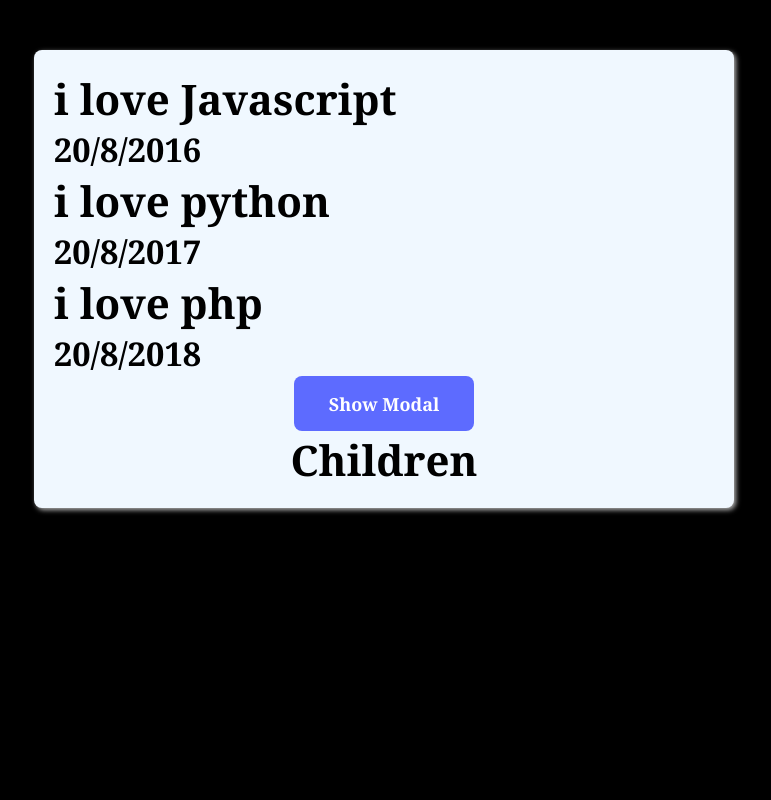
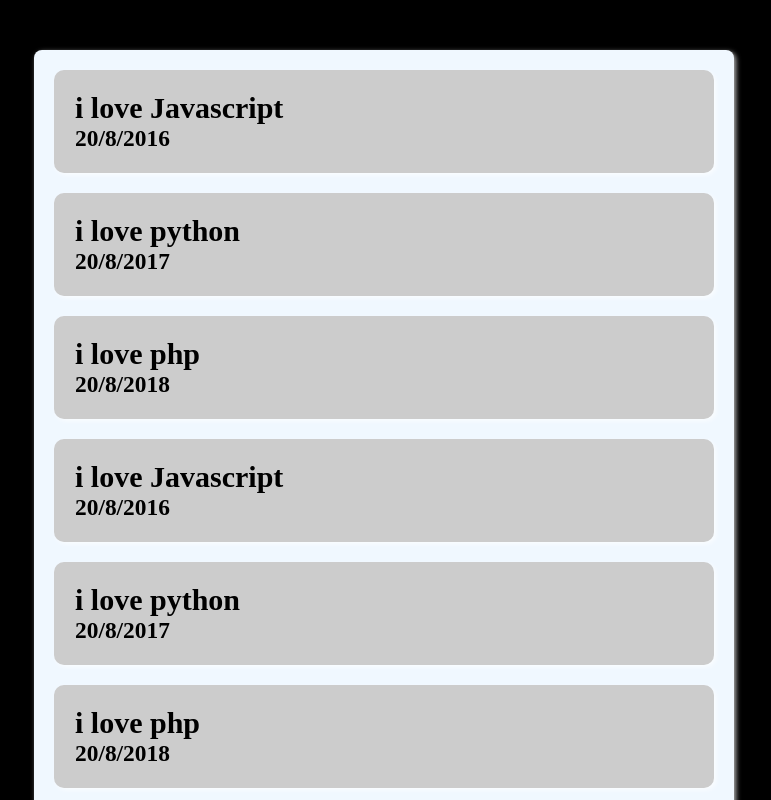
Before and after one commit to mehedihasan-swe/Itemlist, a React (Create React App) app: page / in a window 1280 px wide. Shown: the top 800 px of the page, without its empty margins (256-1027 px from the left). Built offline with nearby package versions, Linux system fonts and the light colour scheme.

Commit message:
[Style]Added Filter

```diff
--- a/src/Adlist.js
+++ b/src/Adlist.js
@@ -1,31 +1,40 @@
-import React, { useState } from 'react'
+import { useState } from "react"
 
-export default function Adlist({setList}) {
-    const [title, settile]=useState('');
-    const [date, setDate]=useState('');
-    const handlsubmit= (e)=>{
-          e.preventDefault()
+
+export default function Adlist({ setShowModal, setdataItems }) {
+    const [title, setTitle] = useState("")
+    const [date, setDate] = useState("")
+
+
+    const handlesubmit = (e) => {
+        e.preventDefault()
+           //new objects ekta jeta data arary te add hobe
         const submitedList = {
-            title,
-            StartDate: date,
-            id: Date.now()
+            id: Date.now(),
+            title:title,
+            StartDate: date
         }
-       setList(prevState => [...prevState, submitedList])
-
+        setdataItems(prevState=>[...prevState, submitedList])
+       setShowModal(false)
     }
 
-
     return (
-        <form onSubmit={handlsubmit}>
+        <form onSubmit={handlesubmit}>
             <label>
-                <span>Which progrraming languge do you like?</span>
-                <input onChange={(e)=>settile(e.target.value)} type="text" placeholder="your title" />
+                <p>Which Programming do you like most?</p>
+                <input type="text" placeholder='name' onChange={(e) => setTitle(e.target.value)} />
             </label>
             <label>
-                <span>When did you start?</span>
-                <input type="date" onChange={(e)=>setDate(e.target.value)}/>
+                <p>When did you start?</p>
+                <input type='date' onChange={(e) => setDate(e.target.value)} />
             </label>
-            <button>Submit</button>
+            <div>
+                <button className="btn-modal">submit</button>
+            </div>
+            <div>
+                <button className="btn-modal" onClick={(e) => setShowModal(false)} >Close Modal</button>
+            </div>
+
         </form>
     )
 }
--- a/src/App.css
+++ b/src/App.css
@@ -9,14 +9,25 @@
 body {
   background-color: #000;
   color: #fff;
-  font-size: 28px;
+  font-size: 20px;
   font-family: Cambria, Cochin, Georgia, Times, 'Times New Roman', serif;
 }
-.cardlayout{
+
+:root {
+  --focus-color: rgb(93, 107, 255);
+  --focus-shadow: 2px 2px 5px rgba(255, 255, 255, .7);
+  --input-border: #ccc;
+  --btn-bg: rgb(93, 107, 255);
+  --fontserif: Cambria, Cochin, Georgia, Times, 'Times New Roman', serif;
+   --shrink: 0.95;
+}
+
+.cardlayout {
   width: 100%;
   height: 100%;
 }
-.itemlayout{
+
+.itemlayout {
   width: 700px;
   padding: 20px;
   margin: 10px;
@@ -26,37 +37,43 @@ body {
   color: #000000;
   background-color: aliceblue;
 }
-.modaldiv{
+
+.modaldiv {
   display: flex;
   justify-content: center;
   align-items: center;
 }
-.btn-modal{
+
+.btn-modal {
   width: 180px;
   height: 55px;
   border-radius: 8px;
-  background-color: rgb(93, 107, 255);
+  background-color: var(--btn-bg);
   color: white;
   font-size: 18px;
-  font-family: Cambria, Cochin, Georgia, Times, 'Times New Roman', serif;
+  font-family: var(--fontserif);
   font-weight: bold;
   border: none;
   cursor: pointer;
+  margin-bottom: 30px;
 }
 
-/* .card {
-  background-color: #fff;
-  color: #000;
+input {
+  width: 100%;
+  padding: 10px;
+  border: 2px solid var(--btn-bg);
   border-radius: 8px;
-  width: 600px;
-  margin: 20px auto;
-  padding: 30px;
-  text-align: center;
-  box-shadow: 2px 2px 5px rgba(255, 255, 255, .7);
-} */
+  margin-bottom: 30px;
+  font-size: 22px;
+  margin-top: 20px;
+}
 
+input:focus {
+  outline: none;
+  border: 2px solid red;
+}
 
-/* .modal {
+.modal {
   position: fixed;
   top: 0;
   left: 0;
@@ -66,44 +83,31 @@ body {
 }
 
 .modal_card {
-  width: 700px;
-  background-color: #000;
-  margin: 200px auto;
-  padding: 100px;
-  color: #fff;
+  background-color: #fff;
+  color: #000;
   border-radius: 8px;
-  box-shadow: 2px 2px 17px 5px rgb(255, 255, 255);
+  width: 600px;
+  margin: 20px auto;
+  padding: 30px;
+  text-align: center;
+  box-shadow: 2px 2px 5px rgba(255, 255, 255, .7);
 }
 
-span {
-  display: inline-block;
-  width: 100%;
-  text-transform: uppercase;
+.card-elements {
+  background: var(--input-border);
+  box-shadow: var(--focus-shadow);
+  padding: 21px;
+  border-radius: 10px;
+  font-family: serif;
+  margin-bottom: 20px;
+  cursor: pointer;
+  transition: all 0.3s ease;
 }
-
-input {
-  width: 100%;
-  padding: 10px;
-  border: 1px solid #ddd;
-  border-radius: 8px;
-  margin-bottom: 30px;
-  font-size: 22px;
+.card-elements:hover {
+  transform: scale(.98);
+  box-shadow: 0 15px 40px rgba(0,0,0,0.25);
+  -webkit-transform: scale(.98);
+  -moz-transform: scale(.98);
+  -ms-transform: scale(.98);
+  -o-transform: scale(.98);
 }
-
-.btn_container {
-  width: 20%;
-  margin: 0 auto;
-}
-
-button {
-  width: 100%;
-  border: none;
-  border-radius: 8px;
-  background-color: #ddd;
-  color: #000;
-  padding: 20px;
-  margin: 8px;
-  font-size: 22px;
-  text-transform: uppercase;
-  cursor: pointer;
-} */
--- a/src/App.js
+++ b/src/App.js
@@ -1,10 +1,8 @@
 
-
-
-
+import { useState } from 'react';
+import Adlist from './Adlist';
 import './App.css';
 import Modal from './Modal';
-
 
 const data = [
   {
@@ -22,29 +20,52 @@ const data = [
     title: "i love php",
     StartDate: "20/8/2018"
   },
+   {
+    id: 4,
+    title: "i love Javascript",
+    StartDate: "20/8/2016"
+  },
+  {
+    id: 5,
+    title: "i love python",
+    StartDate: "20/8/2017"
+  },
+  {
+    id: 6,
+    title: "i love php",
+    StartDate: "20/8/2018"
+  },
 ]
 
 function App() {
-
+  const[showmodal,setShowModal] = useState(false);
+  const [dataitems, setdataItems]=useState(data);
+  const handleDelete=(id)=>{
+    console.log(id);
+    const filterlistitem=dataitems.filter(item=>item.id !== id);
+    setdataItems(filterlistitem);
+  }
   return (
     <div className="App">
       <div className='cardlayout'>
         <div className='itemlayout'>
           {
-            data.map(items => (
-              <div key={items.id}>
+            dataitems.map(items => (
+              <div className='card-elements' key={items.id} onClick={()=>handleDelete(items.id)}>
                 <h2>{items.title}</h2>
                 <h3>{items.StartDate}</h3>
               </div>
             ))
           }
           <div className='modaldiv'>
-            <button className='btn-modal'>Show Modal</button>
+            <button className='btn-modal' onClick={(e)=>setShowModal(true)}>Show Modal</button>
           </div>
           <div className='modaldiv'>
-            <Modal>
-              <h2>Children</h2>
-            </Modal>
+            {
+              showmodal && <Modal>
+               <Adlist setShowModal={setShowModal} setdataItems={setdataItems}></Adlist>
+              </Modal>
+            }
             </div>
         </div>
       </div>
```
